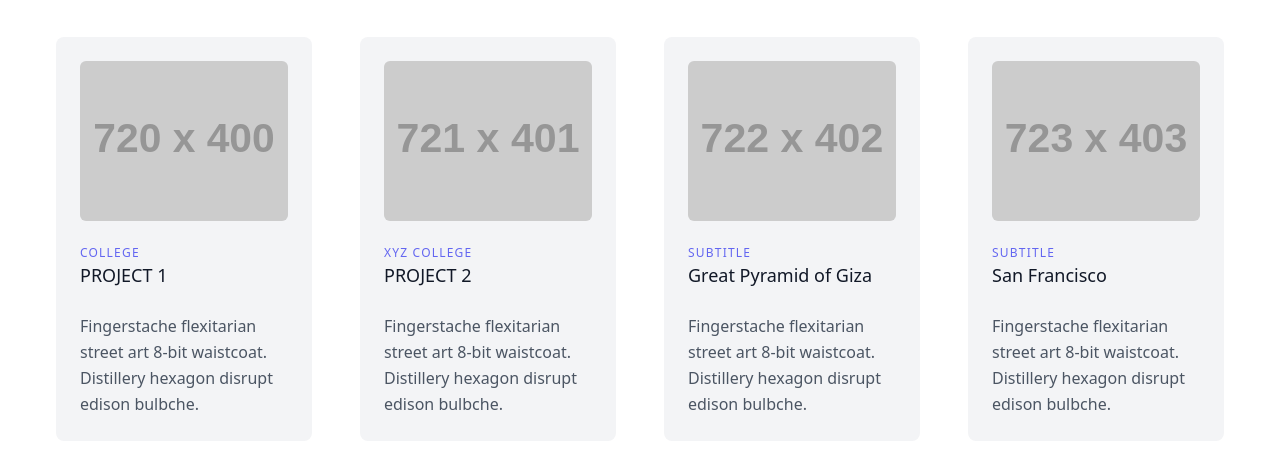
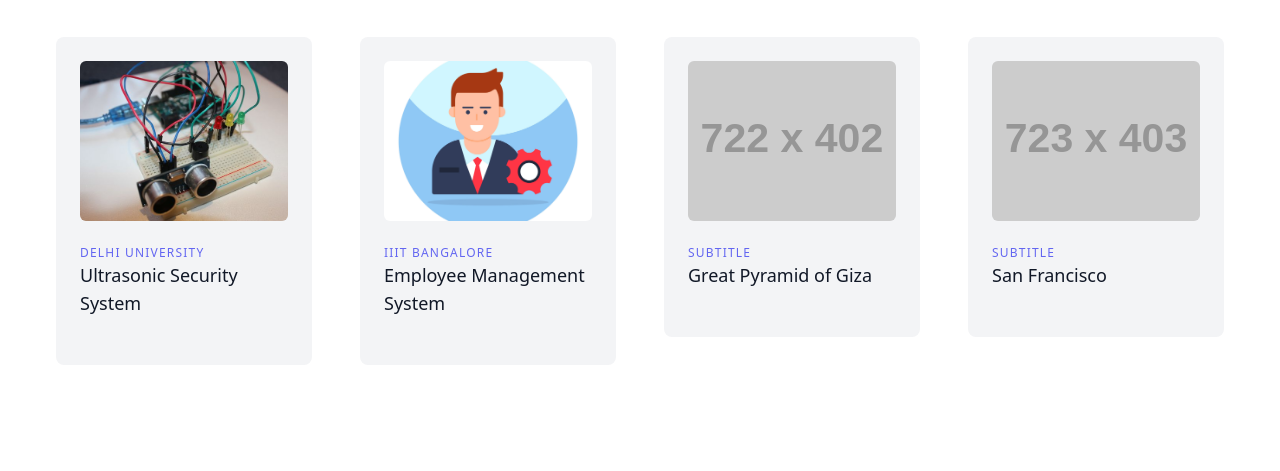
Before and after one commit to AbhyudayPatel/ProjectNest, a plain HTML site: page index.html in a window 1280 px wide. Shown: the part 147-618 px from the top of the page. Drawn offline with nearby package versions, Linux system fonts and the light colour scheme; placeholder pictures from the web are drawn by us.

```diff
--- a/index.html
+++ b/index.html
@@ -81,42 +81,34 @@
             <div class="recentproj bg-gray-100 p-6 rounded-lg">
               <img
                 class="h-40 rounded w-full object-cover object-center mb-6"
-                src="https://dummyimage.com/720x400"
+                src="proj1img.jpg"
                 alt="content"
               />
               <h3
                 class="tracking-widest text-indigo-500 text-xs font-medium title-font"
               >
-                COLLEGE
+                DELHI UNIVERSITY
               </h3>
               <h2 class="text-lg text-gray-900 font-medium title-font mb-4">
-                PROJECT 1
+                Ultrasonic Security System
               </h2>
-              <p class="leading-relaxed text-base">
-                Fingerstache flexitarian street art 8-bit waistcoat. Distillery
-                hexagon disrupt edison bulbche.
-              </p>
             </div>
           </div>
           <div class="xl:w-1/4 md:w-1/2 p-4">
             <div class="recentproj bg-gray-100 p-6 rounded-lg">
               <img
                 class="h-40 rounded w-full object-cover object-center mb-6"
-                src="https://dummyimage.com/721x401"
+                src="proj2img.jpg"
                 alt="content"
               />
               <h3
                 class="tracking-widest text-indigo-500 text-xs font-medium title-font"
               >
-                XYZ COLLEGE
+                IIIT BANGALORE
               </h3>
               <h2 class="text-lg text-gray-900 font-medium title-font mb-4">
-                PROJECT 2
+                Employee Management System
               </h2>
-              <p class="leading-relaxed text-base">
-                Fingerstache flexitarian street art 8-bit waistcoat. Distillery
-                hexagon disrupt edison bulbche.
-              </p>
             </div>
           </div>
           <div class="xl:w-1/4 md:w-1/2 p-4">
@@ -134,10 +126,6 @@
               <h2 class="text-lg text-gray-900 font-medium title-font mb-4">
                 Great Pyramid of Giza
               </h2>
-              <p class="leading-relaxed text-base">
-                Fingerstache flexitarian street art 8-bit waistcoat. Distillery
-                hexagon disrupt edison bulbche.
-              </p>
             </div>
           </div>
           <div class="xl:w-1/4 md:w-1/2 p-4">
@@ -155,10 +143,6 @@
               <h2 class="text-lg text-gray-900 font-medium title-font mb-4">
                 San Francisco
               </h2>
-              <p class="leading-relaxed text-base">
-                Fingerstache flexitarian street art 8-bit waistcoat. Distillery
-                hexagon disrupt edison bulbche.
-              </p>
             </div>
           </div>
         </div>
```
Also changed, not shown: login.html (+28 -20 lines), proj1img.jpg (added), proj2img.jpg (added).
